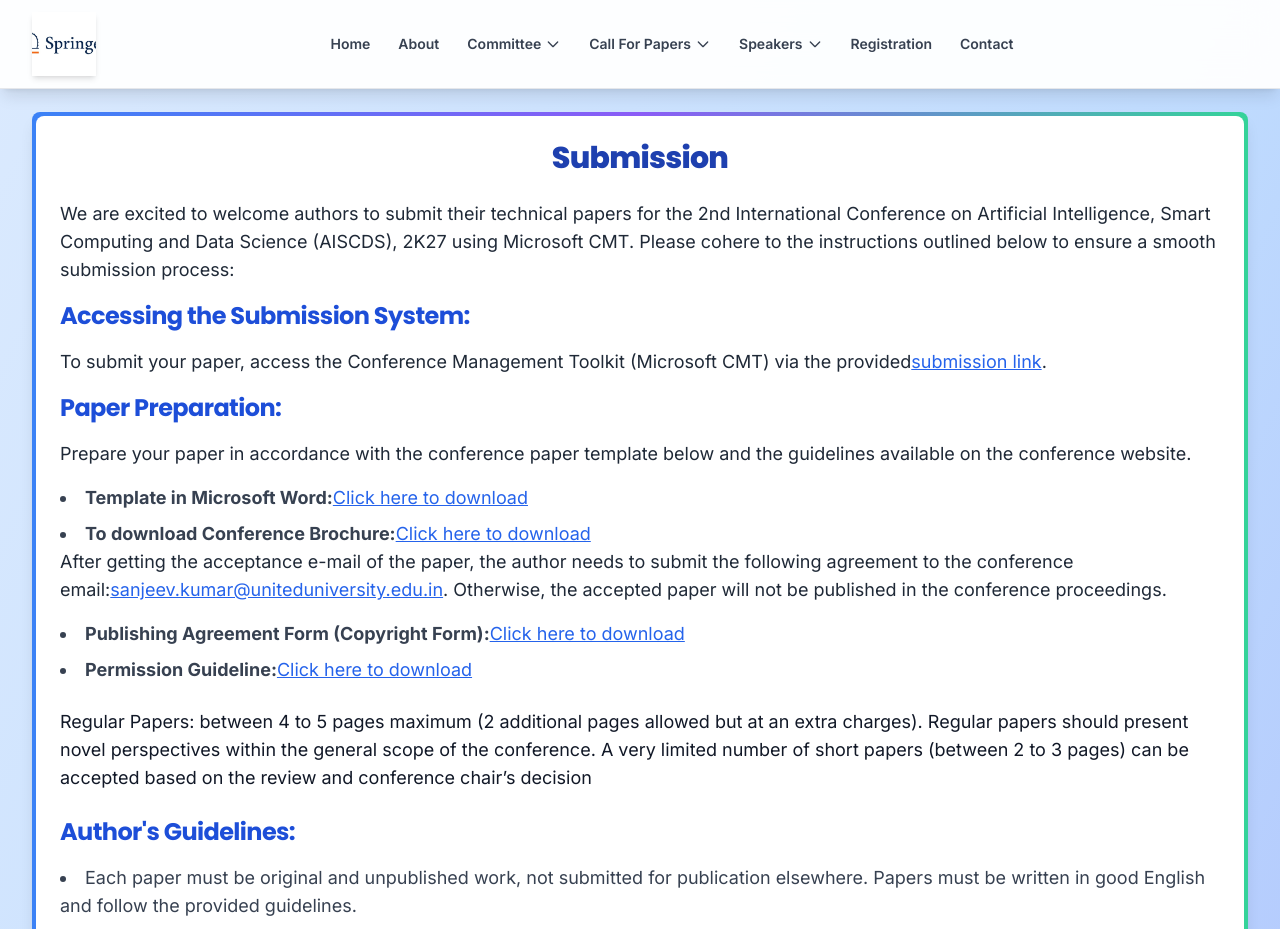
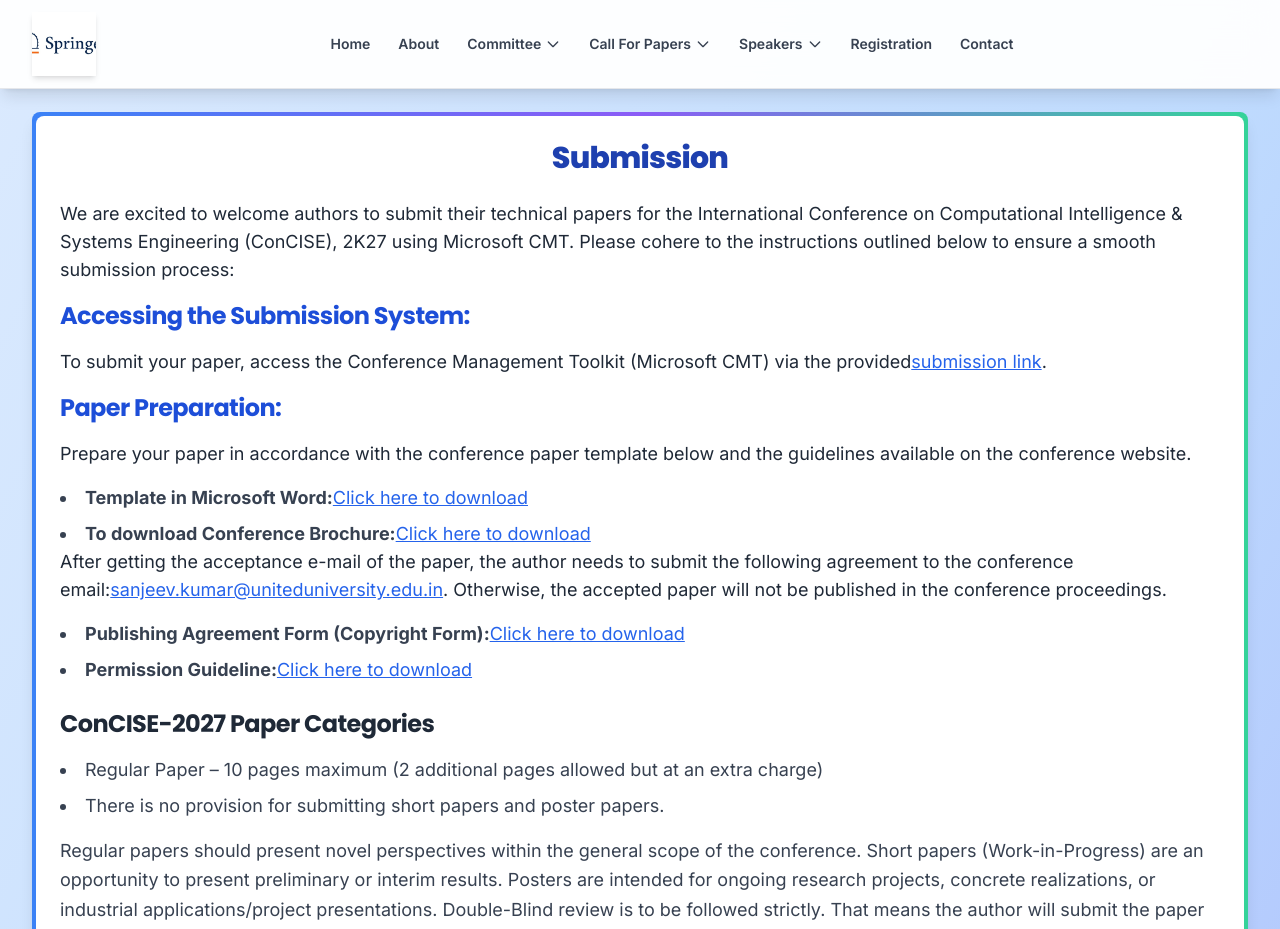
Before and after one commit to manishshukla00/conf_demo, a React (Vite) app: page /author-guidelines in a window 1280 px wide. Shown: the top 929 px of the page. Built offline with nearby package versions, Linux system fonts and the light colour scheme.

Commit message:
ui update

```diff
--- a/src/pages/AuthorGuidlines.jsx
+++ b/src/pages/AuthorGuidlines.jsx
@@ -12,9 +12,8 @@ const AuthorGuidlines = () => {
             </h2>
             <p className="text-lg text-gray-800 mb-4">
               We are excited to welcome authors to submit their technical papers
-              for the 2nd International Conference on
-              Artificial Intelligence, Smart Computing
-              and Data Science (AISCDS), 2K27 using
+              for the International Conference on
+Computational Intelligence & Systems Engineering (ConCISE), 2K27 using
               Microsoft CMT. Please cohere to the instructions outlined below to
               ensure a smooth submission process:
             </p>
@@ -111,14 +110,31 @@ const AuthorGuidlines = () => {
             </ul>
             <br></br>
             <p>
-              Regular Papers: between 4 to 5 pages maximum (2 additional pages
-              allowed but at an extra charges). Regular papers should present
-              novel perspectives within the general scope of the conference. A
-              very limited number of short papers (between 2 to 3 pages) can be
-              accepted based on the review and conference chair’s decision
+                <h2 className="text-2xl font-bold text-gray-800 mb-4">
+    ConCISE-2027 Paper Categories
+  </h2>
+
+  <ul className="list-disc list-inside space-y-2 text-gray-700 mb-4">
+    <li>
+      Regular Paper – 10 pages maximum (2 additional pages allowed but at an
+      extra charge)
+    </li>
+    <li>
+      There is no provision for submitting short papers and poster papers.
+    </li>
+  </ul>
+
+  <p className="text-gray-700 leading-relaxed">
+    Regular papers should present novel perspectives within the general scope
+    of the conference. Short papers (Work-in-Progress) are an opportunity to
+    present preliminary or interim results. Posters are intended for ongoing
+    research projects, concrete realizations, or industrial applications/project
+    presentations. Double-Blind review is to be followed strictly. That means
+    the author will submit the paper without their name and address details.
+  </p>
             </p>
 
-            <h3 className="text-2xl font-bold text-blue-700 mt-6 mb-4">
+            {/* <h3 className="text-2xl font-bold text-blue-700 mt-6 mb-4">
               Author's Guidelines:
             </h3>
             <p className="text-lg text-gray-800 mb-4"></p>
@@ -150,7 +166,7 @@ const AuthorGuidlines = () => {
                 electronically via Microsoft CMT Link.
               </li>
               <li>Maximum 5 authors allowed in the manuscript.</li>
-            </ul>
+            </ul> */}
             <h3 className="text-2xl font-bold text-blue-700 mt-6 mb-4">
               Paper Submission:
             </h3>
@@ -217,7 +233,7 @@ const AuthorGuidlines = () => {
               Mode of Presentation:
             </h3>
             <p className="text-lg text-gray-800 mb-4">
-              AISCDS-2027 will be held in hybrid mode, where authors shall
+              ConCISE-2027 will be held in hybrid mode, where authors shall
               present their papers either in physical mode at the conference
               venue or online as per their preference and convenience. The
               proceedings and certificates will be sent to the email ids of the
@@ -225,7 +241,7 @@ const AuthorGuidlines = () => {
               and indexing will remain unchanged.
             </p>
             <p className="text-lg text-gray-800 mb-4">
-              <span className="font-bold">PPT Template for AISCDS:</span>
+              <span className="font-bold">PPT Template for ConCISE:</span>
               <a
                 href="/files/ppt-template.pptx"
                 download
--- a/src/pages/PublicationEthics.jsx
+++ b/src/pages/PublicationEthics.jsx
@@ -12,32 +12,31 @@ const PublicationEthics = () => {
             </h2>
             <p className="text-lg text-gray-800 mb-4">
               The International Conference on Innovations in Computing,
-              Communication, and Technology (AICCT) 2025 is dedicated to
+              Communication, and Technology (ConCISE) 2027 is dedicated to
               maintaining the highest standards of publication ethics and will
               stop publication malpractices at all costs. Among other things,
               the Editorial Board is in charge of stopping publication
-              misconduct. Plagiarism in any form is not tolerated by the AICCT
-              2025, and unethical behavior is unacceptable. Authors who have
+              misconduct. Plagiarism in any form is not tolerated by the ConCISE-2027, and unethical behavior is unacceptable. Authors who have
               contributed articles confirm that the content of the manuscript is
               original. Additionally, the submission by the authors indicates
               that the work has not been previously published in any language,
               in whole or in part, and that it is not presently being considered
               for publication anywhere else. According to the Code of Conduct
-              for editors, authors, and reviewers within the AICCT 2025 are
+              for editors, authors, and reviewers within the ConCISE-2027 are
               expected to uphold the highest standards of good publication
               practice and take full responsibility for carrying out their
               assigned tasks. The author(s) of an article surrenders copyright
               to United University,Prayagraj, India upon acceptance for
               publication; nevertheless, authors are still responsible for the
-              content of their published works. As part of the AICCT 2025
+              content of their published works. As part of the ConCISE-2027
               guidelines as written on the conference website{}
               <a
-                href="https://www.aicct.in"
+                href="https://www.ConCISE.in"
                 className="text-blue-600 underline hover:text-blue-800"
                 target="_blank"
                 rel="noopener noreferrer"
               >
-                https://www.aicct.in
+                https://www.ConCISE.in
               </a>
               .
             </p>
```
